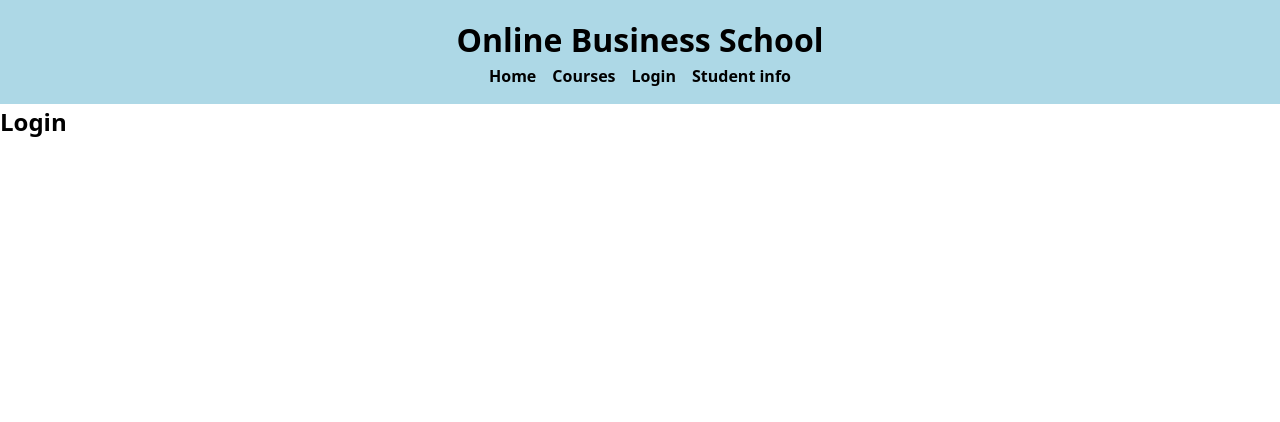
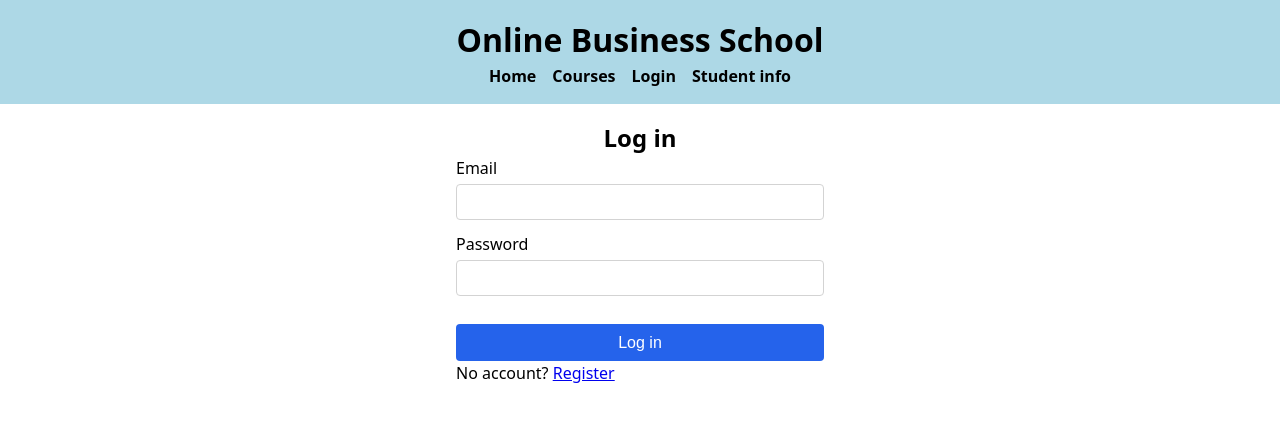
Before and after one commit to linber74/online-business-school-frontend, a React (Vite) app: page /login in a window 1280 px wide. Shown: the top 422 px of the page. Built offline with nearby package versions, Linux system fonts and the light colour scheme.

Commit message:
Add login form with state and validation

```diff
--- /dev/null
+++ b/src/pages/Login.css
@@ -0,0 +1,43 @@
+.login{
+    max-width: 400px;
+    margin: 0 auto;
+    padding: 1rem;
+}
+
+.login h2{
+    text-align: center;
+}
+
+.login-field{
+   display: flex;
+   flex-direction: column;
+   gap: 0.25rem;
+}
+
+.login-form{
+    display: flex;
+    flex-direction: column;
+    gap: 0.75rem;
+}
+
+.login-form input{
+    padding: 0.5rem;
+    border: 1px solid lightgrey;
+    border-radius: 4px;
+    font-size: 1rem;
+}
+
+.login-form button {
+    padding: 0.6rem;
+    border: none;
+    border-radius: 4px;
+    margin-top: 1rem;
+    background: #2563eb;
+    color: white;
+    font-size: 1rem;
+    cursor: pointer;
+}
+
+.login-error{
+    color: #b91c1c;;
+}
--- a/src/pages/Login.tsx
+++ b/src/pages/Login.tsx
@@ -1,7 +1,54 @@
+import { Link } from "react-router-dom";
+import { useState } from "react";
+import "./Login.css";
+
 function Login() {
-    return <main>
-        <h2>Login</h2>
+  const [email, setEmail] = useState("");
+  const [password, setPassword] = useState("");
+    const [error, setError] = useState("");
+
+    function handleSubmit(e: React.SyntheticEvent) {
+        e.preventDefault();
+        if (email === "" || password === "") {
+            setError("Please fill in email and password");
+            return;
+        }
+        setError("");
+
+        //sen to backend comes later
+        console.log("Logging in", email);
+    }
+
+  return (
+    <main className="login">
+      <h2>Log in</h2>
+      <form className="login-form" onSubmit={handleSubmit}>
+        <div className="login-field">
+          <label htmlFor="email">Email</label>
+          <input
+            id="email"
+            type="email"
+            value={email}
+            onChange={(e) => setEmail(e.target.value)}
+          />
+        </div>
+        <div className="login-field">
+          <label htmlFor="password">Password</label>
+                  <input
+                      id="password"
+                      type="password"
+                      value={password}
+                      onChange={(e) => setPassword(e.target.value)}
+                  />
+              </div>
+              {error && <p className="login-error">{error}</p>}
+        <button type="submit">Log in</button>
+      </form>
+      <p>
+        No account? <Link to="/register">Register</Link>
+      </p>
     </main>
+  );
 }
 
-export default Login
+export default Login;
```
